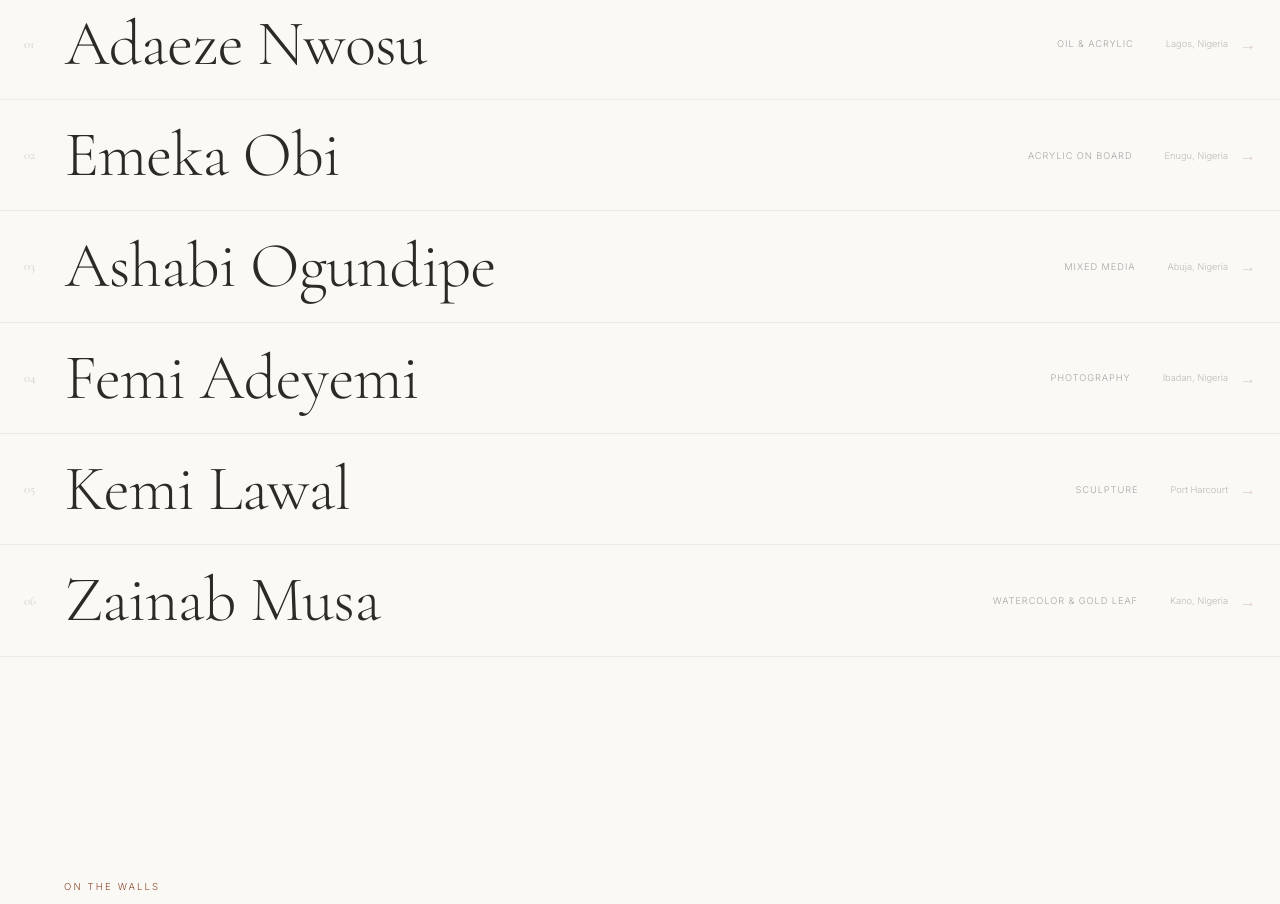
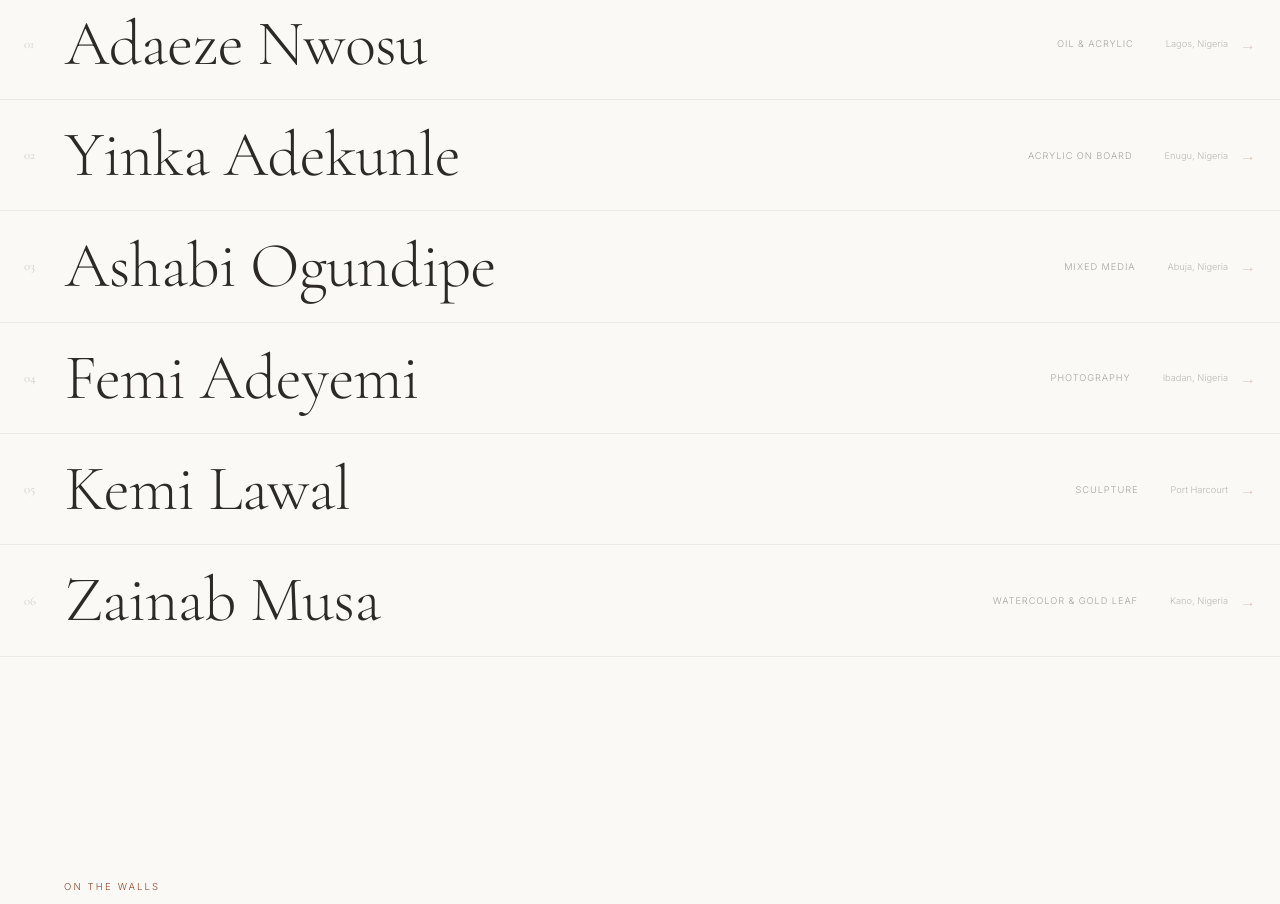
Before and after one commit to Ayomide-cmd/MarodoGallery, a Next.js app: page / in a window 1280 px wide. Shown: the part 1820-2724 px from the top of the page. Built offline with nearby package versions, Linux system fonts and the light colour scheme.

Commit message:
Update image link

```diff
--- a/components/ArtistList.tsx
+++ b/components/ArtistList.tsx
@@ -21,7 +21,7 @@ const artists: Artist[] = [
     nationality: 'Lagos, Nigeria',
   },
   {
-    name: 'Emeka Obi',
+    name: 'Yinka Adekunle',
     medium: 'Acrylic on Board',
     works: 9,
     image: 'https://images.unsplash.com/photo-1561214115-f2f134cc4912?auto=format&fit=crop&w=600&q=80',
@@ -38,14 +38,14 @@ const artists: Artist[] = [
     name: 'Femi Adeyemi',
     medium: 'Photography',
     works: 22,
-    image: 'https://images.unsplash.com/photo-1578662996442-48f60103fc96?auto=format&fit=crop&w=600&q=80',
+    image: 'https://i.pinimg.com/736x/69/65/4e/69654e724b61acd81723a73a8cc3418b.jpg',
     nationality: 'Ibadan, Nigeria',
   },
   {
     name: 'Kemi Lawal',
     medium: 'Sculpture',
     works: 7,
-    image: 'https://images.unsplash.com/photo-1558618666-fcd25c85cd64?auto=format&fit=crop&w=600&q=80',
+    image: 'https://i.pinimg.com/736x/d6/28/a9/d628a9803e0846cd36cfae4f9f931c07.jpg',
     nationality: 'Port Harcourt',
   },
   {
```
